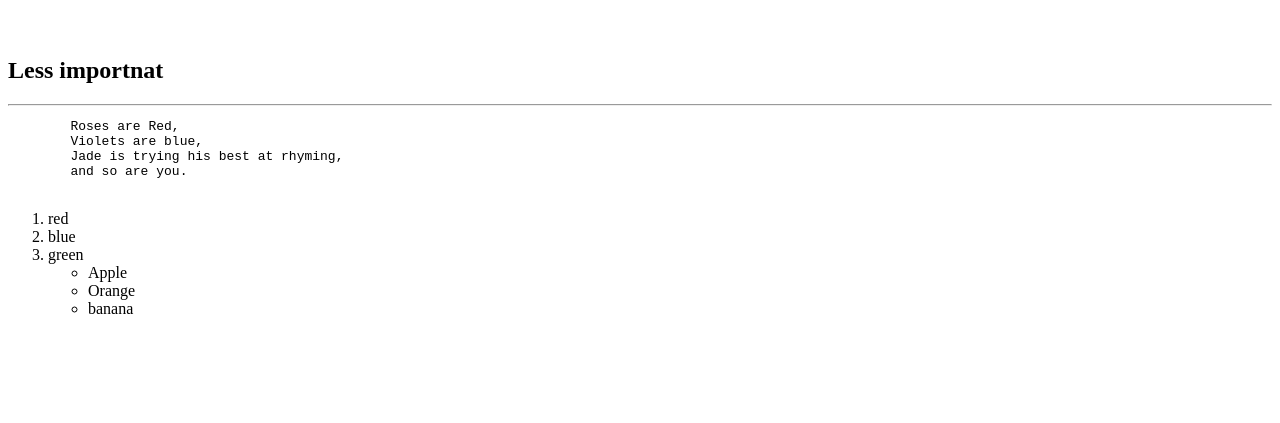
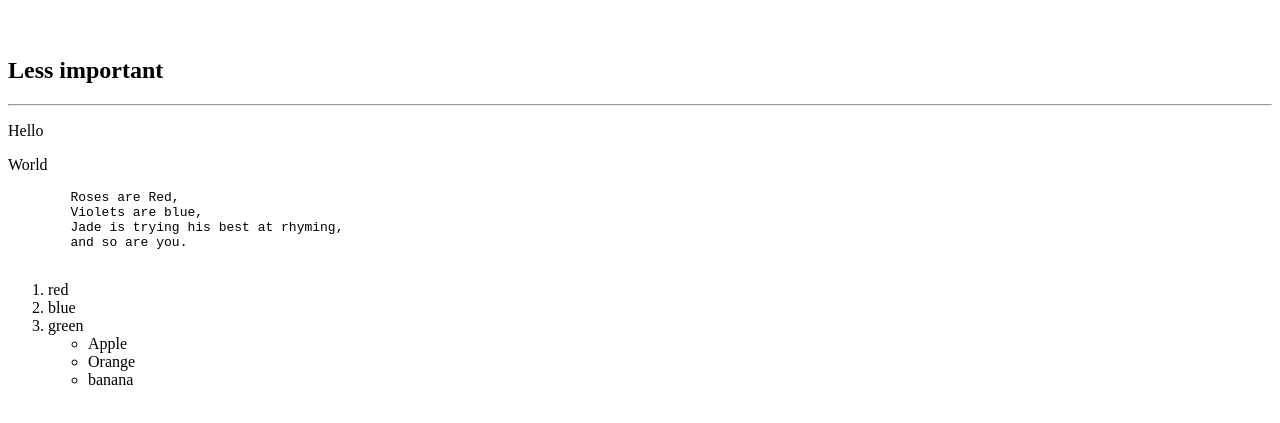
Before and after one commit to e-clawson/MyFirstRepo, a plain HTML site: page index.html in a window 1280 px wide. Shown: the part 61-484 px from the top of the page. Drawn offline with Linux system fonts and the light colour scheme.

Commit message:
added index .css and linked to index.html

```diff
--- a/index.html
+++ b/index.html
@@ -4,12 +4,16 @@
     <meta charset="UTF-8">
     <meta name="viewport" content="width=device-width, initial-scale=1.0">
     <title>Document</title>
+    <link rel="index.css" href="index.css">
 </head>
+
 <body>
     <h1>Hello World!</h1>
     <br>
-    <h2> Less importnat </h2>
+    <h2> Less important </h2>
     <hr>
+    <p id="foo">Hello</p>
+    <p> World </p>
     <pre>
         Roses are Red,
         Violets are blue,
```
Also changed, not shown: index.css (added), 1 other file.
